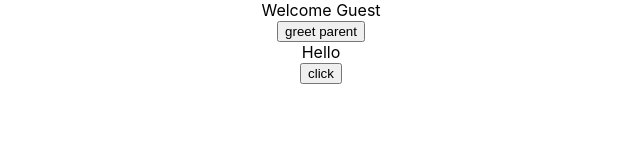
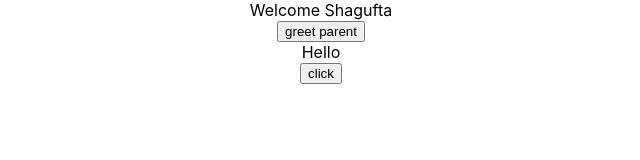
Before and after one commit to sandhyab9113/DXC_REACT, a React (Create React App) app: page / in a window 1280 px wide. Shown: the top 160 px of the page, without its empty margins (319-959 px from the left). Built offline with nearby package versions, Linux system fonts and the light colour scheme.

Commit message:
conditional rendering using short circuit operator

```diff
--- a/src/components/UserGreeting.js
+++ b/src/components/UserGreeting.js
@@ -4,16 +4,17 @@ export class UserGreeting extends Component {
         super(props)
 
         this.state = {
-            IsLoggedIn: false
+            IsLoggedIn: true
         }
     }
 
     render() {
-        return(
+        return this.state.IsLoggedIn && <div>Welcome Shagufta</div>
+        /*return(
             this.state.IsLoggedIn ?
             <div>Welcome Shagufta</div> :
             <div>Welcome Guest</div>
-        )
+        )*/
         /*let message
         if (this.state.IsLoggedIn) {
             message = <div>Welcome Shagufta</div>
```
